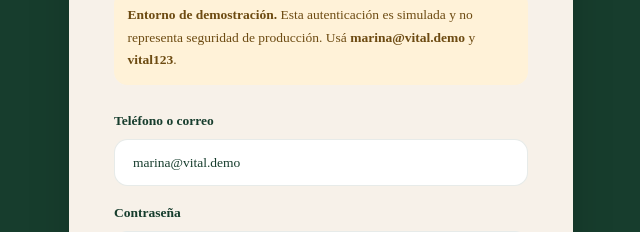
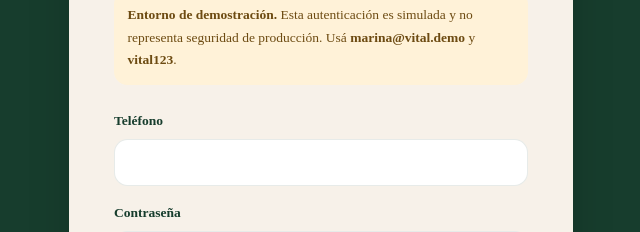
Before and after one commit to Paula-004/vitalweb, a Next.js app: page /login in a window 1280 px wide. Shown: the part 257-489 px from the top of the page, without its empty margins (319-959 px from the left). Built offline with nearby package versions, Linux system fonts and the light colour scheme; no server answers.

Commit message:
fix(auth): conservar sesión al ingresar por teléfono

```diff
--- a/components/AuthScreen.tsx
+++ b/components/AuthScreen.tsx
@@ -12,7 +12,7 @@ const MIN_PHONE_DIGITS = 8
 
 /** Validación previa al envío: evita viajes al backoffice por datos obviamente incompletos. */
 function validate(mode: Mode, values: Record<string, string>): string {
-  if (mode === 'login' && (values.login?.trim().length ?? 0) < 3) return 'Ingresá tu teléfono o correo.'
+  if (mode === 'login' && (values.phone ?? '').replace(/\D/g, '').length < MIN_PHONE_DIGITS) return 'Ingresá un teléfono válido.'
   if (mode === 'register') {
     if (!values.firstName?.trim() || !values.lastName?.trim()) return 'Ingresá tu nombre y apellido.'
     if ((values.phone ?? '').replace(/\D/g, '').length < MIN_PHONE_DIGITS) return 'Ingresá un teléfono de contacto válido.'
@@ -51,7 +51,7 @@ export default function AuthScreen({ mode }: { mode: Mode }) {
     setError('')
     setMessage('')
     try {
-      if (mode === 'login') { await auth.login({ username: values.login, password: values.password }); router.push(next) }
+      if (mode === 'login') { await auth.login({ username: values.phone, password: values.password }); router.push(next) }
       if (mode === 'register') {
         await auth.register({
           firstName: values.firstName,
@@ -108,7 +108,7 @@ export default function AuthScreen({ mode }: { mode: Mode }) {
         <Field name="firstName" label="Nombre" autoComplete="given-name" />
         <Field name="lastName" label="Apellido" autoComplete="family-name" />
       </div>}
-      {mode === 'login' && <Field name="login" label="Teléfono o correo" autoComplete="username" defaultValue={authService.isMock ? 'marina@vital.demo' : ''} />}
+      {mode === 'login' && <Field name="phone" label="Teléfono" type="tel" autoComplete="tel" />}
       {mode === 'register' && <Field name="phone" label="Teléfono" type="tel" autoComplete="tel" hint="Lo usamos para coordinar la entrega." />}
       <Field name="password" label="Contraseña" type="password" autoComplete={mode === 'login' ? 'current-password' : 'new-password'} defaultValue={mode === 'login' && authService.isMock ? 'vital123' : ''} />
       {mode === 'reset' && <Field name="passwordConfirm" label="Repetir contraseña" type="password" autoComplete="new-password" />}
--- a/contexts/AuthContext.tsx
+++ b/contexts/AuthContext.tsx
@@ -25,8 +25,23 @@ export function AuthProvider({ children }: { children: ReactNode }) {
   useEffect(() => configureApiClient({ getAccessToken: () => session?.accessToken ?? null, onUnauthorized: () => setSession(null) }), [session])
   useEffect(() => { if (!ready) return; if (session) authService.saveSession(session); else authService.clearSession() }, [session, ready])
 
-  const login = useCallback(async (input: LoginInput) => { setSession((await authService.login(input)).data) }, [])
-  const register = useCallback(async (input: RegisterInput) => { setSession((await authService.register(input)).data) }, [])
+  const activateSession = useCallback((nextSession: AuthSession) => {
+    // Mi cuenta dispara varias consultas al montarse. Instalamos el token antes
+    // de navegar para que ninguna salga anónima y borre la sesión recién creada.
+    authService.saveSession(nextSession)
+    configureApiClient({
+      getAccessToken: () => nextSession.accessToken,
+      onUnauthorized: () => setSession(null),
+    })
+    setSession(nextSession)
+  }, [])
+
+  const login = useCallback(async (input: LoginInput) => {
+    activateSession((await authService.login(input)).data)
+  }, [activateSession])
+  const register = useCallback(async (input: RegisterInput) => {
+    activateSession((await authService.register(input)).data)
+  }, [activateSession])
   const logout = useCallback(async () => { await authService.logout(); setSession(null) }, [])
   const resetPassword = useCallback(async (input: ResetPasswordInput) => { await authService.resetPassword(input) }, [])
   const updateProfile = useCallback(async (input: UpdateProfileInput) => {
```
